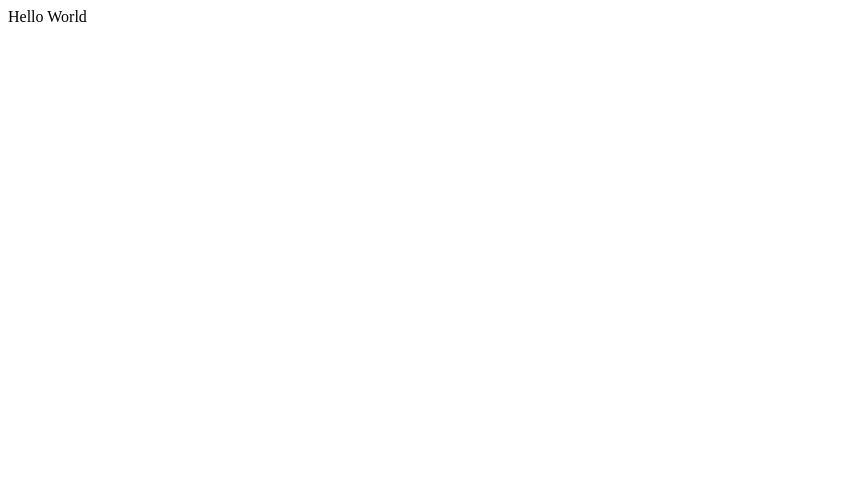
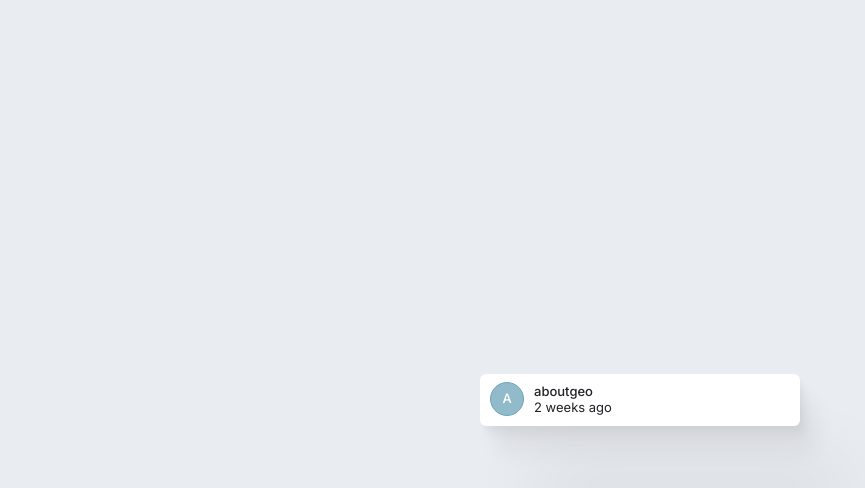
Before and after one commit to recogito/wireframing, a React (Vite) app: page / in a window 1280 px wide. Shown: the top 488 px of the page, without its empty margins (0-865 px from the left). Built offline with nearby package versions, Linux system fonts and the light colour scheme.

Commit message:
Base styles

```diff
--- a/package.json
+++ b/package.json
@@ -13,6 +13,7 @@
   },
   "dependencies": {
     "@phosphor-icons/react": "^2.0.9",
+    "@radix-ui/react-avatar": "^1.0.3",
     "react": "^18.2.0",
     "react-dom": "^18.2.0"
   }
--- a/src/AnnotationPopup.tsx
+++ /dev/null
@@ -1,7 +0,0 @@
-export const AnnotationPopup = () => {
-
-  return (
-    <div>Hello World</div>
-  )
-
-}
--- /dev/null
+++ b/src/AnnotationPopup/AnnotationPopup.css
@@ -0,0 +1,11 @@
+.annotation-popup {
+  background-color: #fff;
+  border-radius: 6px;
+  box-shadow:
+    2.4px 3.9px 3.3px rgba(0, 0, 0, 0.024),
+    6.5px 10.8px 9.1px rgba(0, 0, 0, 0.035),
+    15.7px 25.9px 22px rgba(0, 0, 0, 0.046),
+    52px 86px 73px rgba(0, 0, 0, 0.07);
+  padding: 10px;
+  width: 300px;
+}
--- /dev/null
+++ b/src/AnnotationPopup/AnnotationPopup.tsx
@@ -0,0 +1,13 @@
+import { BodyHeader } from './BodyHeader';
+
+import './AnnotationPopup.css';
+
+export const AnnotationPopup = () => {
+
+  return (
+    <div className="annotation-popup">
+      <BodyHeader />
+    </div>
+  )
+
+}
--- /dev/null
+++ b/src/AnnotationPopup/Avatar/Avatar.css
@@ -0,0 +1,28 @@
+.avatar {
+  border-radius: 50%;
+  display: inline-block;
+  position:relative;
+  height: 34px;
+  width: 34px;
+}
+
+.avatar-image,
+.avatar-fallback {
+  align-items: center;
+  border-radius: 50%;
+  border-style: solid;
+  border-width: 1px;
+  box-sizing: border-box;
+  color: #fff;
+  display: flex;
+  font-size: var(--font-tiny);
+  font-weight: 500;
+  height: 100%;
+  justify-content: center;
+  line-height: 120%;
+  width: 100%;
+}
+
+.avatar-image {
+  object-fit: cover;
+}
--- /dev/null
+++ b/src/AnnotationPopup/Avatar/Avatar.tsx
@@ -0,0 +1,62 @@
+import * as RadixAvatar from '@radix-ui/react-avatar';
+
+import './Avatar.css';
+
+const { Root, Image, Fallback } = RadixAvatar;
+
+const stringToHash = (str: string) => {
+  let hash = 0;
+
+  for (let i=0; i<str.length; i++)
+    hash = str.charCodeAt(i) + ((hash << 5) - hash);
+
+  return hash;
+}
+
+const getInitials = (name: string): string => {
+  const tokens = name.split(/\s+/);
+  if (tokens.length === 1) {
+    return tokens[0].charAt(0).toUpperCase();
+  } else {
+    return (tokens[0].charAt(0) + tokens[tokens.length - 1].charAt(0)).toUpperCase();
+  }
+}
+
+interface AvatarProps {
+
+  id: string;
+
+  name?: string;
+
+  color?: string;
+
+  avatar?: string;
+
+}
+
+export const Avatar = (props: AvatarProps) => {
+
+  const { id, name, color, avatar } = props;
+
+  const backgroundColor = color || `hsl(${stringToHash(id) % 360}, 35%, 68%)`;
+  const borderColor = color || `hsl(${stringToHash(id) % 360}, 35%, 58%)`
+
+  return (
+    <Root className="avatar">
+      {avatar ? (
+        <Image
+          className="avatar-image"
+          src={avatar}
+          alt={name} />
+      ) : (
+        <Fallback
+          className="avatar-fallback"
+          title={name}
+          style={{ backgroundColor, borderColor }}>
+          {getInitials(name || id)}
+        </Fallback>
+      )}
+    </Root>
+  )
+
+}
--- /dev/null
+++ b/src/AnnotationPopup/Avatar/index.ts
@@ -0,0 +1 @@
+export * from './Avatar';
--- /dev/null
+++ b/src/AnnotationPopup/BodyHeader/BodyHeader.css
@@ -0,0 +1,33 @@
+.annotation-body-header {
+  align-items: center;
+  display: flex;
+  flex-direction: row;
+  font-size: var(--font-tiny);
+  line-height: 1.2em;
+  white-space: nowrap;
+  width: 100%;
+}
+
+.annotation-body-created {
+  margin-left: 3px;
+}
+
+.annotation-body-header .anonymous {
+  color: var(--font-light);
+}
+
+.annotation-body-header .avatar {
+  margin-right: 10px;
+  margin-top: -2px;
+}
+
+.annotation-body-header address {
+  font-size: 1em;
+  font-style: normal;
+  font-weight: 500;
+}
+
+.annotation-body-header time {
+  color: var(--font-light);
+  font-size: 0.875em;
+}
--- /dev/null
+++ b/src/AnnotationPopup/BodyHeader/BodyHeader.tsx
@@ -0,0 +1,25 @@
+import { Avatar } from '../Avatar';
+
+import './BodyHeader.css';
+
+export const BodyHeader = () => {
+
+  return (
+    <div className="annotation-body-header">
+      <Avatar
+        id="aboutgeo"
+        name="aboutgeo" />
+
+      <div>
+        <address>
+          aboutgeo
+        </address>
+
+        <div className="annotation-body-created-at">
+          2 weeks ago
+        </div>
+      </div>
+    </div>
+  )
+
+}
--- /dev/null
+++ b/src/AnnotationPopup/BodyHeader/index.ts
@@ -0,0 +1 @@
+export * from './BodyHeader';
--- /dev/null
+++ b/src/AnnotationPopup/index.ts
@@ -0,0 +1 @@
+export * from './AnnotationPopup';
--- a/src/index.css
+++ b/src/index.css
@@ -0,0 +1,106 @@
+@import url('https://fonts.googleapis.com/css2?family=Inter:wght@300;400;500;600;700&family=Poppins:ital,wght@0,300;0,400;0,500;0,600;0,700;0,800;1,300;1,400;1,500;1,600;1,700;1,800&display=swap');
+
+:root {
+  /** Colors **/
+  --dark-blue: #07498a;
+  --bright-blue: #07529a;
+  --mud-gray: #808073;
+  --orange: #e9b44a;
+
+  --gray-900: #202125;
+  --gray-600: #6f7780;
+  --gray-500: #818992;
+  --gray-400: #cbd0d7;
+  --gray-300: #dce0e4;
+  --gray-200: #dfe2e7;
+  --gray-100: #e9ecf1;
+  --gray-50: #f6f7f9;
+
+  --red-500: #d00e17;
+
+  /** Global constants **/
+  --border-radius: 3px;
+  --link-color: var(--bright-blue);
+
+  /** Font styles **/
+  --font-dark: var(--gray-900);
+  --font-light: var(--gray-500);
+
+  --font-small: 0.875em;
+  --font-tiny: 13px;
+
+  /** Borders **/
+  --border-light-color: var(--gray-300);
+
+  /** Buttons **/
+  --button-background-color: #fff;
+  --button-border-color: var(--gray-300);
+  --button-border-radius: var(--border-radius);
+  --button-font-color: var(--font-dark);
+  --button-hover-shadow: inset 0 0 0 150px rgba(0, 0, 0, 0.1);
+  --button-primary-background: var(--bright-blue);
+
+  /** Inputs **/
+  --input-border-color: var(--gray-300);
+  --input-border-radius: var(--border-radius);
+  --input-error-color: var(--red-500);
+  --input-focus-border-color: var(--bright-blue);
+  --input-label-color: var(--font-light);
+  --input-text-color: var(--font-dark);
+}
+
+html, body {
+  align-items: center;
+  background-color: var(--gray-100);
+  color: var(--gray-900);
+  display: flex;
+  font-family: Inter, Arial, Helvetica, sans-serif;
+  font-size: 16px;
+  justify-content: center;
+  line-height: 160%;
+  margin: 0;
+  min-height: 100vh;
+  padding: 0;
+}
+
+a[href] {
+  color: var(--link-color);
+  text-decoration: none;
+  padding: 2px 2px;
+}
+
+a[href]:hover {
+  text-decoration: underline;
+}
+
+a:focus-visible {
+  background-color:rgb(22, 97, 202, 0.15);
+  border-radius: var(--border-radius);
+  outline: none;
+}
+
+h1 {
+  font-family: Poppins;
+  font-size: 1.6em;
+  font-weight: 600;
+  letter-spacing: -0.03ch;
+  margin: 1em 0;
+  padding: 0;
+}
+
+h2 {
+  font-family: Poppins;
+  font-size: 1.25em;
+  font-weight: 600;
+  margin: 1em 0;
+  padding: 0;
+}
+
+p {
+  margin: 0.8em 0;
+  padding: 0;
+}
+
+input, textarea {
+  font-family: Inter;
+}
```
Also changed, not shown: 1 other file (tests, documents, lock files or other folders).
